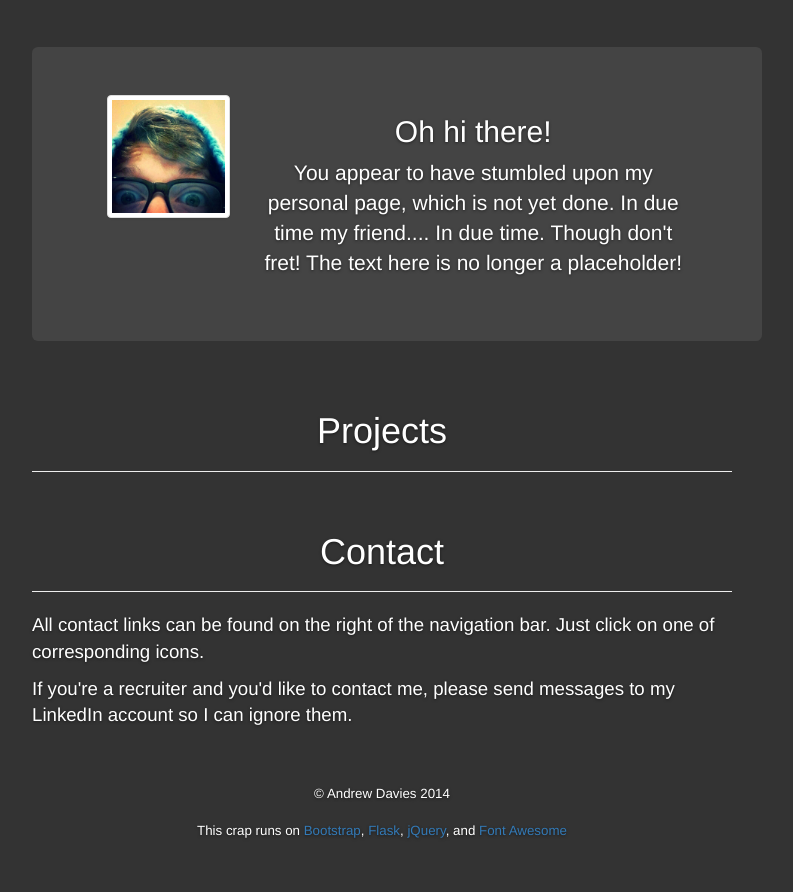
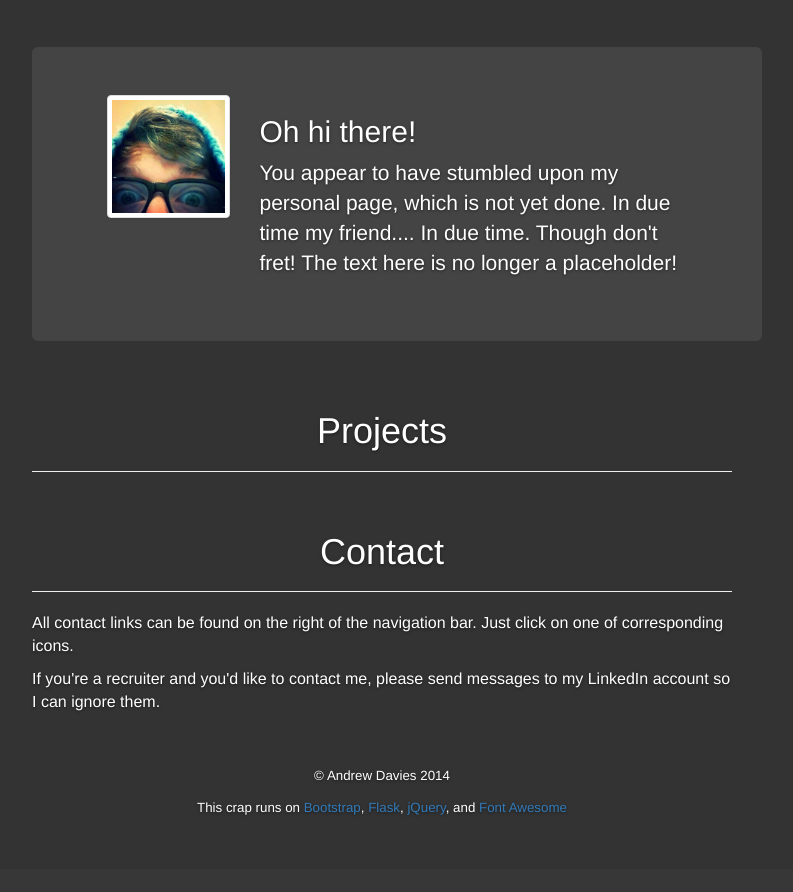
Before and after one commit to awdavies/personal_site, a Flask app: template templates/index.html in a window 1280 px wide. Shown: the part 51-943 px from the top of the page, without its empty margins (258-1051 px from the left). After the commit the page ends 866 px from the top, so only its background shows below. Run offline with Flask 2, Linux system fonts and the light colour scheme; the template is opened without the code that fills it, so the values that code supplies are empty; some libraries are stand-ins or nearby versions.

Commit message:
Undid center aligned text.  Changed main font size to 12pt.

```diff
--- a/static/main.css
+++ b/static/main.css
@@ -9,7 +9,7 @@ body {
   text-shadow: 0 1px 3px rgba(0,0,0,.5);
 }
 p {
-  font-size: 14pt;
+  font-size: 12pt;
 }
 small {
   font-size: 10pt;
--- a/static/narrow.css
+++ b/static/narrow.css
@@ -43,7 +43,7 @@ body {
 
 /* Main marketing message and sign up button */
 .jumbotron {
-  text-align: center;
+  /* text-align: center; */
   border-bottom: 1px solid #e5e5e5;
 }
 .jumbotron .btn {
```
